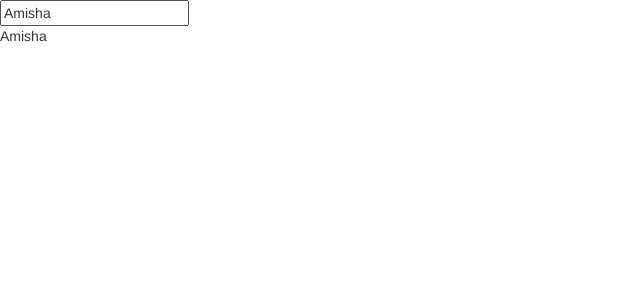
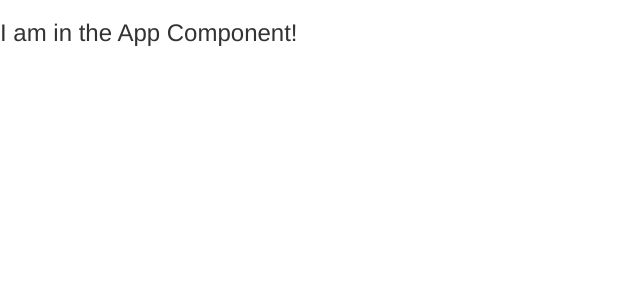
Before and after one commit to amishasubedi/Angular-Basics, an Angular app: page / in a window 1280 px wide. Shown: the top 300 px of the page, without its empty margins (0-640 px from the left). Built offline with nearby package versions, Linux system fonts and the light colour scheme.

Commit message:
added server component

```diff
--- a/src/app/app.component.html
+++ b/src/app/app.component.html
@@ -1,4 +1,14 @@
 <!-- It is used to create two-way data binding between a form control element and a component property. It allows you to synchronize the value of an input element with a property in the component and vice versa. -->
 
-<input type="text" [(ngModel)]="name">
-<p> {{ name }}</p>
+<!-- <input type="text" [(ngModel)]="name">
+<p> {{ name }}</p> -->
+
+<h3>I am in the App Component!</h3>
+
+<!--How an Angular App gets loaded and started?
+    - The main.ts file gets executed first where we bootstrap an angular application (AppModule) and we pass this module as an argument.
+    In this module (app.module.ts), we tell angular there is AppComponent which you should know when you try to start yourself. ANgular now analyzes the AppComponent (app.component.ts) and reads the setup we pass here and therefore knows this selector app-route. Now, angular is
+    able to handle app-route in the index.html file and it knows that in the selector it should insert the AppComponent. The AppComponent happens
+    to have some html code and a template attached to it. So Angular app starts with the content of html code.
+    -
+-->
--- a/src/app/app.module.ts
+++ b/src/app/app.module.ts
@@ -1,6 +1,6 @@
 import { NgModule } from '@angular/core';
 import { BrowserModule } from '@angular/platform-browser';
-import { FormsModule } from '@angular/forms';
+//import { FormsModule } from '@angular/forms';
 import { AppComponent } from './app.component';
 
 @NgModule({
@@ -9,7 +9,7 @@ import { AppComponent } from './app.component';
   ],
   imports: [
     BrowserModule,
-    FormsModule
+    //    FormsModule
 
   ],
   providers: [],
--- /dev/null
+++ b/src/app/server/server.component.html
@@ -0,0 +1 @@
+<p>The Server Component</p>
```
Also changed, not shown: src/app/server/server.component.ts (added, +11 -0 lines).
